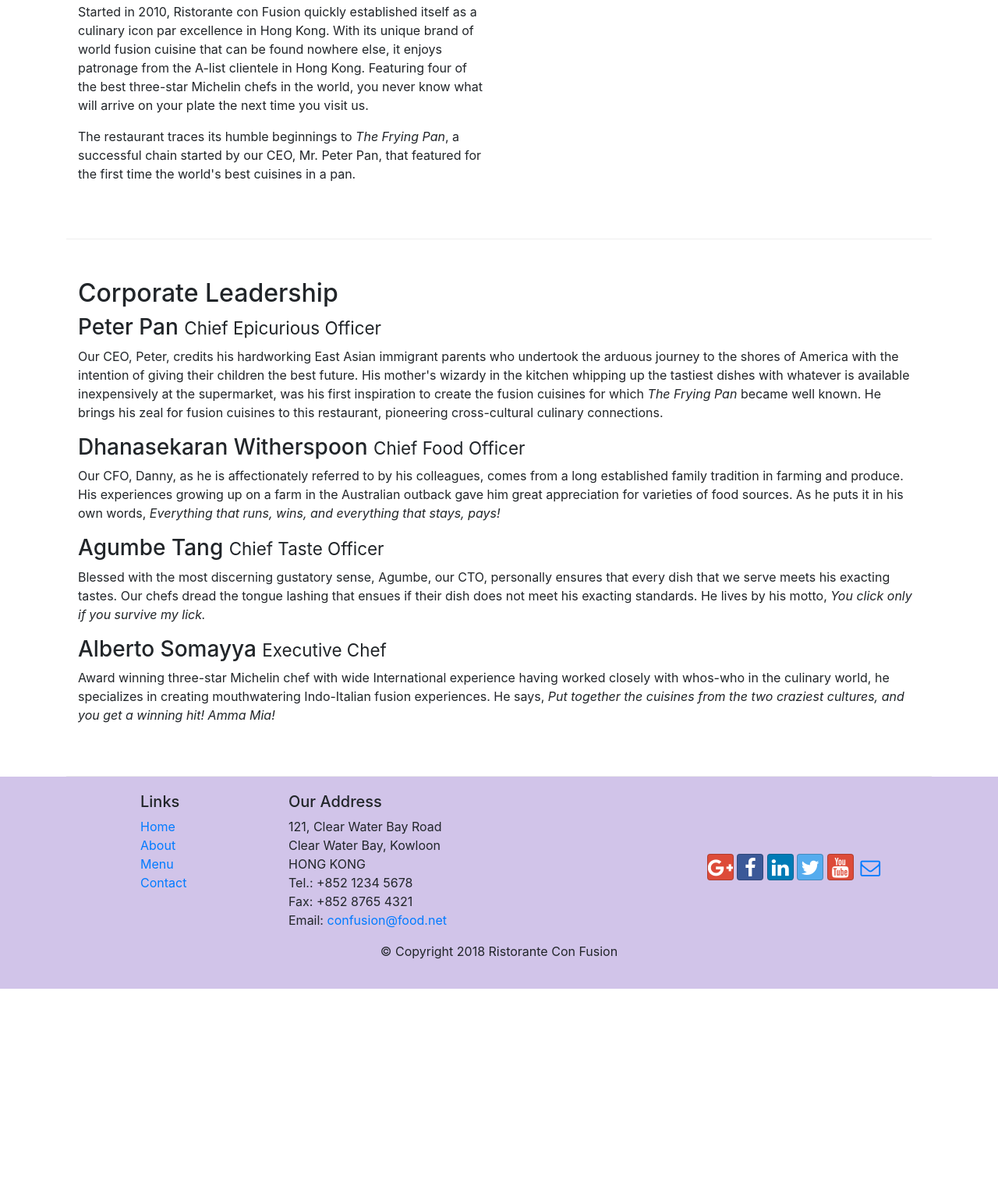
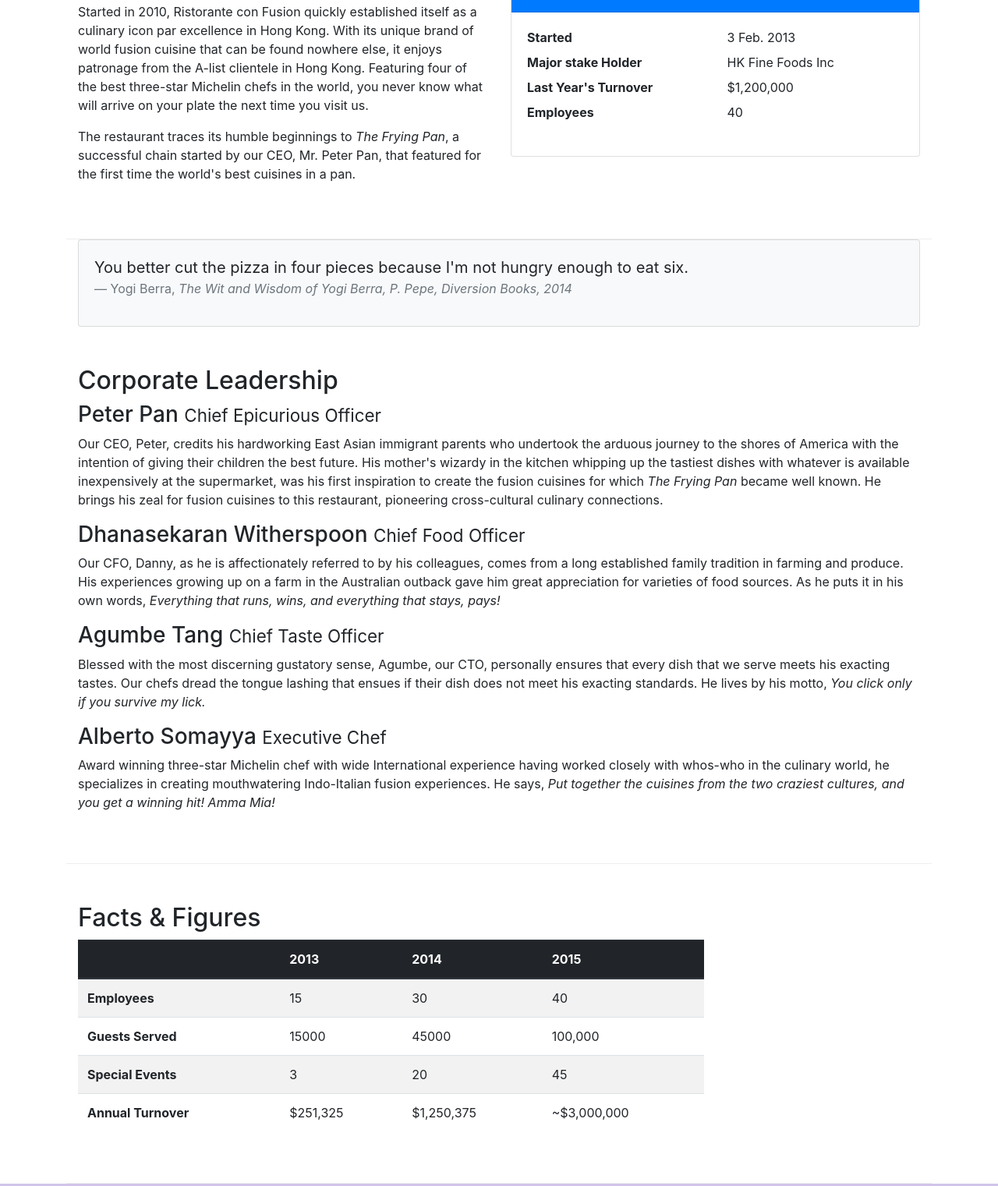
Before and after one commit to martinlud136/conFusion, a website: page aboutus.html in a window 1280 px wide. Shown: the part 558-2079 px from the top of the page at 78% size. Before the commit the page ends 1826 px from the top, so only its background shows below. Drawn offline with nearby package versions, Linux system fonts and the light colour scheme.

Commit message:
tablas y cards

```diff
--- a/aboutus.html
+++ b/aboutus.html
@@ -62,10 +62,36 @@
                 <p>The restaurant traces its humble beginnings to <em>The Frying Pan</em>, a successful chain started by our CEO, Mr. Peter Pan, that featured for the first time the world's best cuisines in a pan.</p>
             </div>
             <div class="col-12 col-sm">
+                <div class="card">
+                    <h3 class="card-header bg-primary text-white">Facts At Glance</h3>
+                    <div class="card-body">
+                        <dl class="row">
+                            <dt class="col-6">Started</dt>
+                            <dd class="col-6">3 Feb. 2013</dd>
+                            <dt class="col-6">Major stake Holder</dt>
+                            <dd class="col-6">HK Fine Foods Inc</dd>
+                            <dt class="col-6">Last Year's Turnover</dt>
+                            <dd class="col-6">$1,200,000</dd>
+                            <dt class="col-6">Employees</dt>
+                            <dd class="col-6">40</dd>
+                        </dl>
+                    </div>
+                </div>
             </div>
         </div>
-
-
+        <div class="col-12">
+            <div class="card card-body bg-light">
+                <blockquote class="blockquote">
+                    <p class="mb-0">You better cut the pizza in four pieces
+                        because I'm not hungry enough to eat six.
+                    </p>
+                    <footer class="blockquote-footer">Yogi Berra,
+                        <cite title="Source Title">The Wit and Wisdom of Yogi Berra,
+                             P. Pepe, Diversion Books, 2014</cite>
+                    </footer>
+                </blockquote>
+            </div>
+        </div>
         <div class="row row-content">
             <div class="col-12">
                 <h2>Corporate Leadership</h2>
@@ -79,7 +105,50 @@
                 <p class="d-none d-sm-block">Award winning three-star Michelin chef with wide International experience having worked closely with whos-who in the culinary world, he specializes in creating mouthwatering Indo-Italian fusion experiences. He says, <em>Put together the cuisines from the two craziest cultures, and you get a winning hit! Amma Mia!</em></p>
             </div>
        </div>
-
+       <div class="row row-content">
+            <div class="col-12 col-sm-9">
+                <h2>Facts &amp; Figures</h2>
+                <div class="table-responsive">
+                    <table class="table table-striped">
+                        <thead class="thead-dark">
+                            <tr>
+                                <th>&nbsp;</th>
+                                <th>2013</th>
+                                <th>2014</th>
+                                <th>2015</th>
+                            </tr>
+                        </thead>
+                        <tbody>
+                            <tr>
+                                <th>Employees</th>
+                                <td>15</td>
+                                <td>30</td>
+                                <td>40</td>
+                            </tr>
+                            <tr>
+                                <th>Guests Served</th>
+                                <td>15000</td>
+                                <td>45000</td>
+                                <td>100,000</td>
+                            </tr>
+                            <tr>
+                                <th>Special Events</th>
+                                <td>3</td>
+                                <td>20</td>
+                                <td>45</td>
+                            </tr>
+                            <tr>
+                                <th>Annual Turnover</th>
+                                <td>$251,325</td>
+                                <td>$1,250,375</td>
+                                <td>~$3,000,000</td>
+                            </tr>
+                        </tbody>
+                    </table>
+                </div>
+            </div>
+            <div class="col-12 col-sm-3"></div>
+       </div>
     </div>
 
     <footer class="footer">
```
